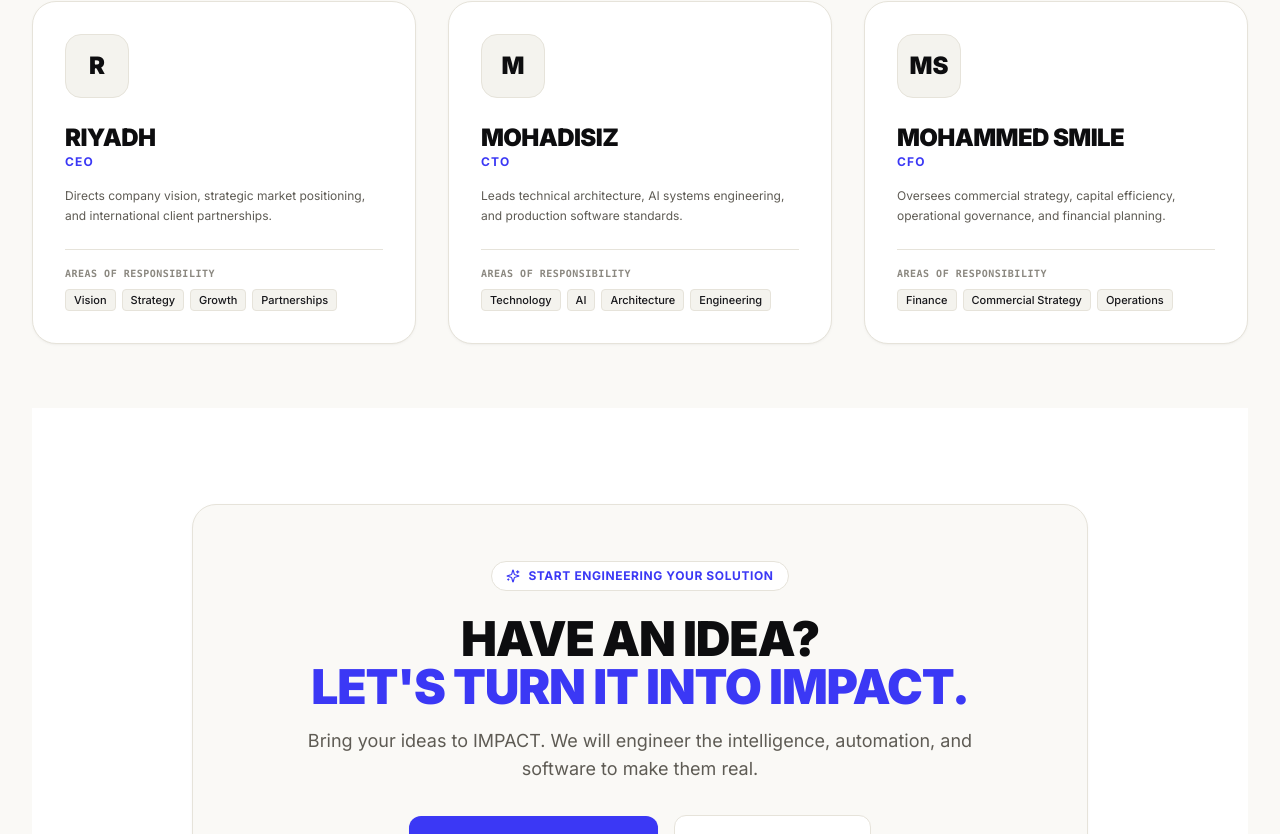
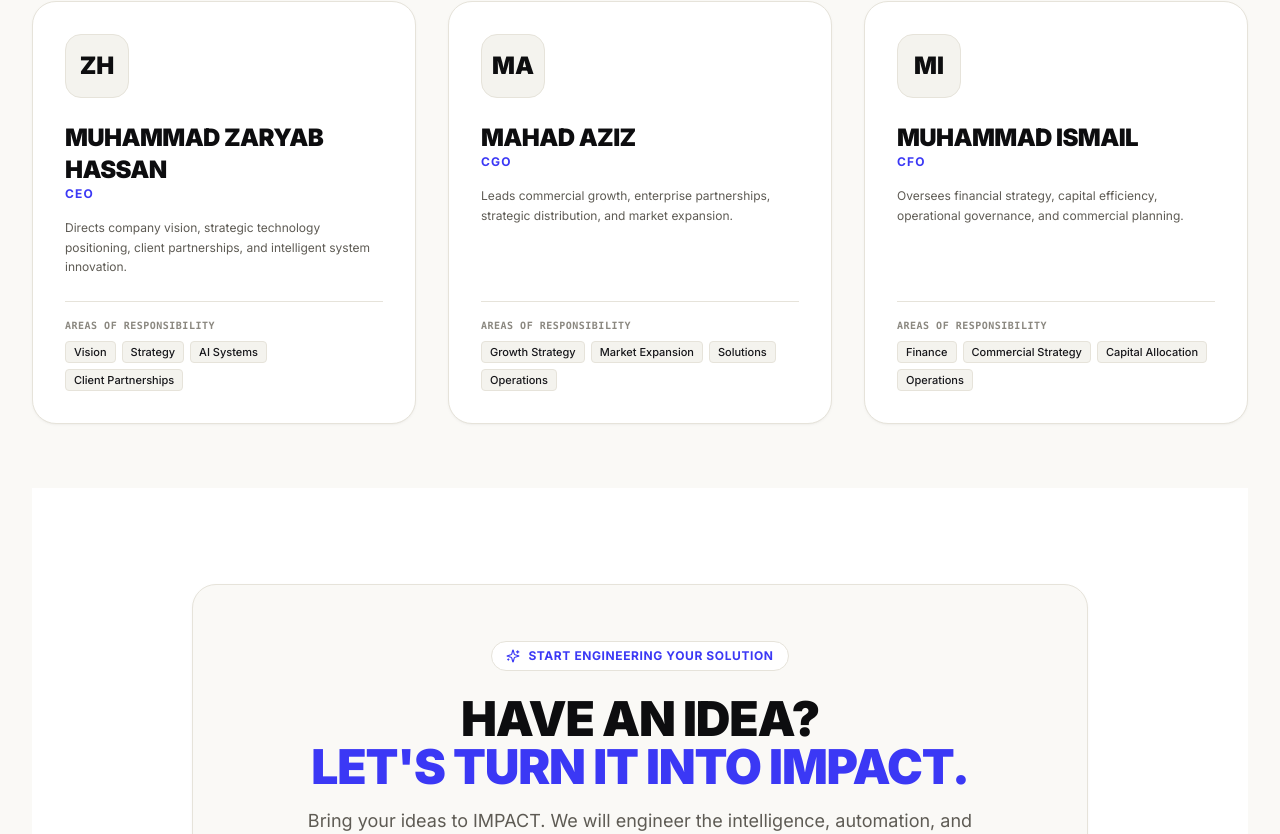
Before and after one commit to zaryab124/IMPACT-Enterprise, a Next.js app: page /about in a window 1280 px wide. Shown: the part 1638-2472 px from the top of the page. Built offline with nearby package versions, Linux system fonts and the light colour scheme.

Commit message:
Update executive leadership: Muhammad Zaryab Hassan (CEO), Mahad Aziz (CGO), Muhammad Ismail (CFO)

```diff
--- a/app/about/page.tsx
+++ b/app/about/page.tsx
@@ -13,25 +13,25 @@ export const metadata: Metadata = {
 export default function AboutPage() {
   const leadership = [
     {
-      name: "RIYADH",
+      name: "MUHAMMAD ZARYAB HASSAN",
       role: "CEO",
-      initials: "R",
-      focusAreas: ["Vision", "Strategy", "Growth", "Partnerships"],
-      desc: "Directs company vision, strategic market positioning, and international client partnerships.",
+      initials: "ZH",
+      focusAreas: ["Vision", "Strategy", "AI Systems", "Client Partnerships"],
+      desc: "Directs company vision, strategic technology positioning, client partnerships, and intelligent system innovation.",
     },
     {
-      name: "MOHADISIZ",
-      role: "CTO",
-      initials: "M",
-      focusAreas: ["Technology", "AI", "Architecture", "Engineering"],
-      desc: "Leads technical architecture, AI systems engineering, and production software standards.",
+      name: "MAHAD AZIZ",
+      role: "CGO",
+      initials: "MA",
+      focusAreas: ["Growth Strategy", "Market Expansion", "Solutions", "Operations"],
+      desc: "Leads commercial growth, enterprise partnerships, strategic distribution, and market expansion.",
     },
     {
-      name: "MOHAMMED SMILE",
+      name: "MUHAMMAD ISMAIL",
       role: "CFO",
-      initials: "MS",
-      focusAreas: ["Finance", "Commercial Strategy", "Operations"],
-      desc: "Oversees commercial strategy, capital efficiency, operational governance, and financial planning.",
+      initials: "MI",
+      focusAreas: ["Finance", "Commercial Strategy", "Capital Allocation", "Operations"],
+      desc: "Oversees financial strategy, capital efficiency, operational governance, and commercial planning.",
     },
   ];
 
```
Also changed, not shown: 1 other file (tests, documents, lock files or other folders).
